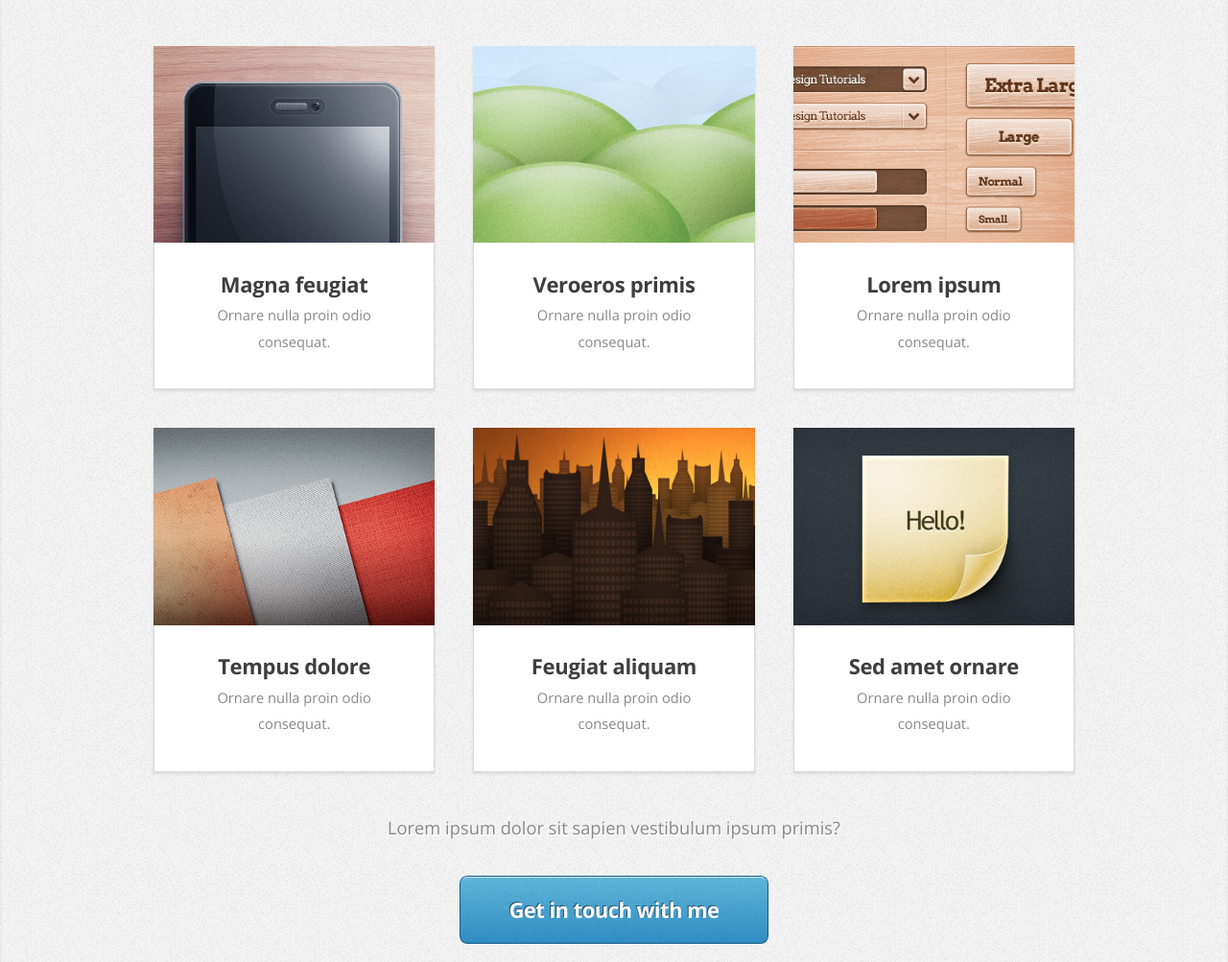
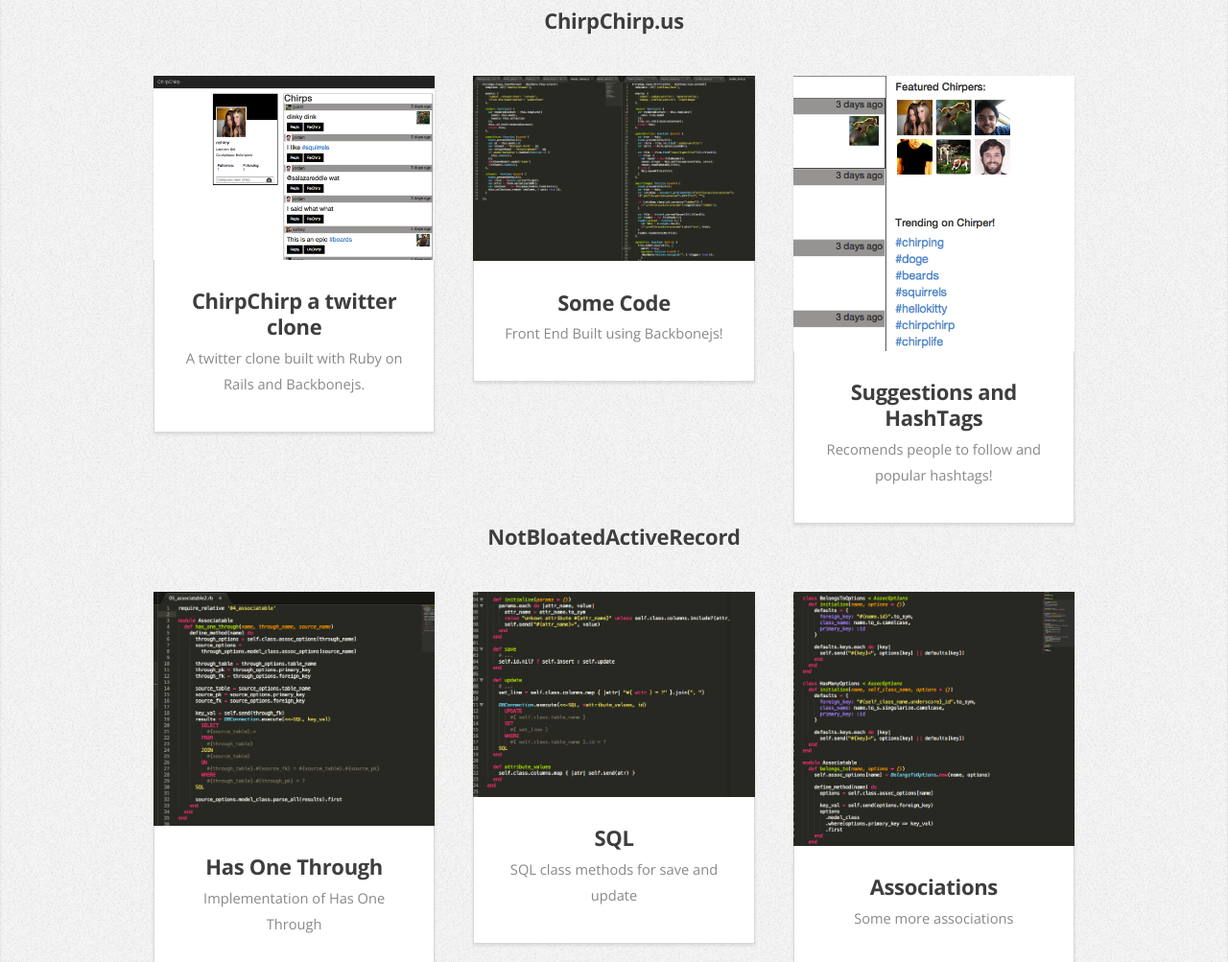
Before and after one commit to salazareddie/personal_site, a plain HTML site: page html5up-miniport/index.html in a window 1280 px wide. Shown: the part 1797-2800 px from the top of the page at 96% size. Drawn offline with nearby package versions, Linux system fonts and the light colour scheme.

Commit message:
add experience

```diff
--- a/html5up-miniport/index.html
+++ b/html5up-miniport/index.html
@@ -6,7 +6,7 @@
 -->
 <html>
 	<head>
-		<title>Miniport by HTML5 UP</title>
+		<!-- <title>Miniport by HTML5 UP</title> -->
 		<meta http-equiv="content-type" content="text/html; charset=utf-8" />
 		<meta name="description" content="" />
 		<meta name="keywords" content="" />
@@ -47,7 +47,7 @@
 								<h1>Hi. I'm <strong>Eddie Salazar</strong>.</h1>
 							</header>
 							<p>I am a full stack web developer looking for work in the San Francisco Bay Area. I am proficient in Ruby on Rails, Javascript, Backbonejs, jQuery, SQL, AJAX, HTML, CSS, Git, and agile processes.</p>
-							<a href="#work" class="button button-big">Learn about what I do</a>
+							<a href="#work" class="button button-big">About me</a>
 						</div>
 					</div>
 				</article>
@@ -114,55 +114,68 @@
 							<div class="12u">
 							</div>
 						</div>
+						<header>
+							<h3>
+								<a href="http://chirpchirp.us">ChirpChirp.us </a>
+							</h3>
+							<span></span>
+						</header>
 						<div class="row">
+
 							<div class="4u">
 								<article class="box box-style2">
-									<a href="http://www.chirpchirp.com" class="image image-full"><img src="images/portfolio01.jpg" alt="" /></a>
-									<h3><a href="http://flypixel.com/generic-smartphone/8949517882265310">Magna feugiat</a></h3>
-									<p>Ornare nulla proin odio consequat.</p>
+									<a href="http://www.chirpchirp.us" class="image image-full"><img src="images/chirp_chirp_signed_in.png" alt="" /></a>
+									<h3><a href="http://www.chirpchirp.us">ChirpChirp a twitter clone</a></h3>
+									<p>A twitter clone built with Ruby on Rails and Backbonejs.</p>
 								</article>
 							</div>
 							<div class="4u">
 								<article class="box box-style2">
-									<a href="http://flypixel.com/n33" class="image image-full"><img src="images/portfolio02.jpg" alt="" /></a>
-									<h3><a href="http://flypixel.com/n33">Veroeros primis</a></h3>
-									<p>Ornare nulla proin odio consequat.</p>
+									<a href="http://github.com/salazareddie/ChirpApp" class="image image-full"><img src="images/tweets_retweet_profile_form.png" alt="" /></a>
+									<h3><a href="http://github.com/salazareddie/ChirpApp">Some Code</a></h3>
+									<p>Front End Built using Backbonejs!</p>
 								</article>
 							</div>
 							<div class="4u">
 								<article class="box box-style2">
-									<a href="http://flypixel.com/wood-ui-kit/3574765984616310" class="image image-full"><img src="images/portfolio03.jpg" alt="" /></a>
-									<h3><a href="http://flypixel.com/wood-ui-kit/3574765984616310">Lorem ipsum</a></h3>
-									<p>Ornare nulla proin odio consequat.</p>
+									<a href="http://chirpchirp.us" class="image image-full"><img src="images/follows_hash_tags.png" alt=""/></a>
+									<h3>Suggestions and HashTags</a></h3>
+									<p>Recomends people to follow and popular hashtags!</p>
 								</article>
 							</div>
 						</div>
+						<header>
+							<h3>
+								<a href="http://github.com/salazareddie/NotBloatedAR">NotBloatedActiveRecord </a>
+							</h3>
+							<span></span>
+						</header>
 						<div class="row">
 							<div class="4u">
 								<article class="box box-style2">
-									<a href="http://flypixel.com/n33-pattern-set-1/3522389001865317" class="image image-full"><img src="images/portfolio04.jpg" alt="" /></a>
-									<h3><a href="http://flypixel.com/n33-pattern-set-1/3522389001865317">Tempus dolore</a></h3>
-									<p>Ornare nulla proin odio consequat.</p>
+									<a href="https://github.com/salazareddie/NotBloatedAR" class="image image-full"><img src="images/has_one_through.png" alt="" /></a>
+									<h3><a href="https://github.com/salazareddie/NotBloatedAR">Has One Through</a></h3>
+									<p>Implementation of Has One Through</p>
 								</article>
 							</div>
 							<div class="4u">
 								<article class="box box-style2">
-									<a href="http://flypixel.com/cityscape/9803996277226316" class="image image-full"><img src="images/portfolio05.jpg" alt="" /></a>
-									<h3><a href="http://flypixel.com/cityscape/9803996277226316">Feugiat aliquam</a></h3>
-									<p>Ornare nulla proin odio consequat.</p>
+									<a href="https://github.com/salazareddie/NotBloatedAR" class="image image-full"><img src="images/sql_ar.png" alt="" /></a>
+									<h3><a href="https://github.com/salazareddie/NotBloatedAR">SQL</a></h3>
+									<p>SQL class methods for save and update</p>
 								</article>
 							</div>
 							<div class="4u">
 								<article class="box box-style2">
-									<a href="http://flypixel.com/n33" class="image image-full"><img src="images/portfolio06.jpg" alt="" /></a>
-									<h3><a href="http://flypixel.com/n33">Sed amet ornare</a></h3>
-									<p>Ornare nulla proin odio consequat.</p>
+									<a href="https://github.com/salazareddie/NotBloatedAR" class="image image-full"><img src="images/associations.png" alt="" /></a>
+									<h3><a href="https://github.com/salazareddie/NotBloatedAR">Associations</a></h3>
+									<p>Some more associations</p>
 								</article>
 							</div>
 						</div>
 					</div>
 					<footer>
-						<p>Lorem ipsum dolor sit sapien vestibulum ipsum primis?</p>
+						<!-- <p>Lorem ipsum dolor sit sapien vestibulum ipsum primis?</p> -->
 						<a href="#contact" class="button button-big">Get in touch with me</a>
 					</footer>
 				</article>
@@ -173,6 +186,8 @@
 				<article id="contact" class="container small">
 					<header>
 						<h2>Want to hire me? Get in touch!</h2>
+						<h2>eddie.salazar@gmail.com<h2>
+						<h2>925 - 984 - 5319 </h2>
 						<span></span>
 					</header>
 						<div class="row">
```
Also changed, not shown: html5up-miniport/images/associations.png (added), html5up-miniport/images/follows_hash_tags.png (added), html5up-miniport/images/has_one_through.png (added), html5up-miniport/images/portfolio01.jpg (deleted), html5up-miniport/images/portfolio02.jpg (deleted), html5up-miniport/images/portfolio03.jpg (deleted), html5up-miniport/images/portfolio04.jpg (deleted), html5up-miniport/images/portfolio05.jpg (deleted), html5up-miniport/images/portfolio06.jpg (deleted), html5up-miniport/images/sql_ar.png (added), html5up-miniport/images/tweets_retweet_profile_form.png (added), html5up-miniport/sql_ar.png (added).
